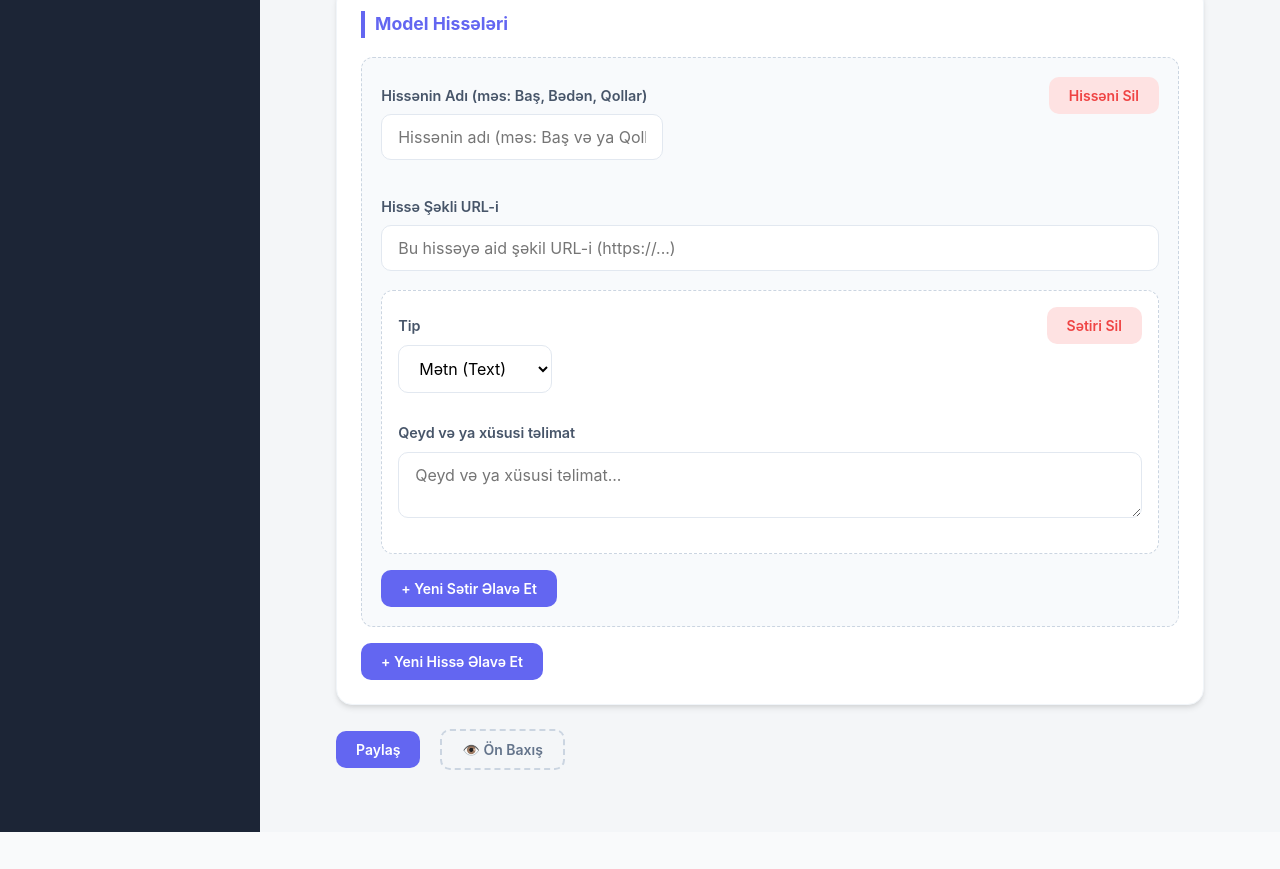
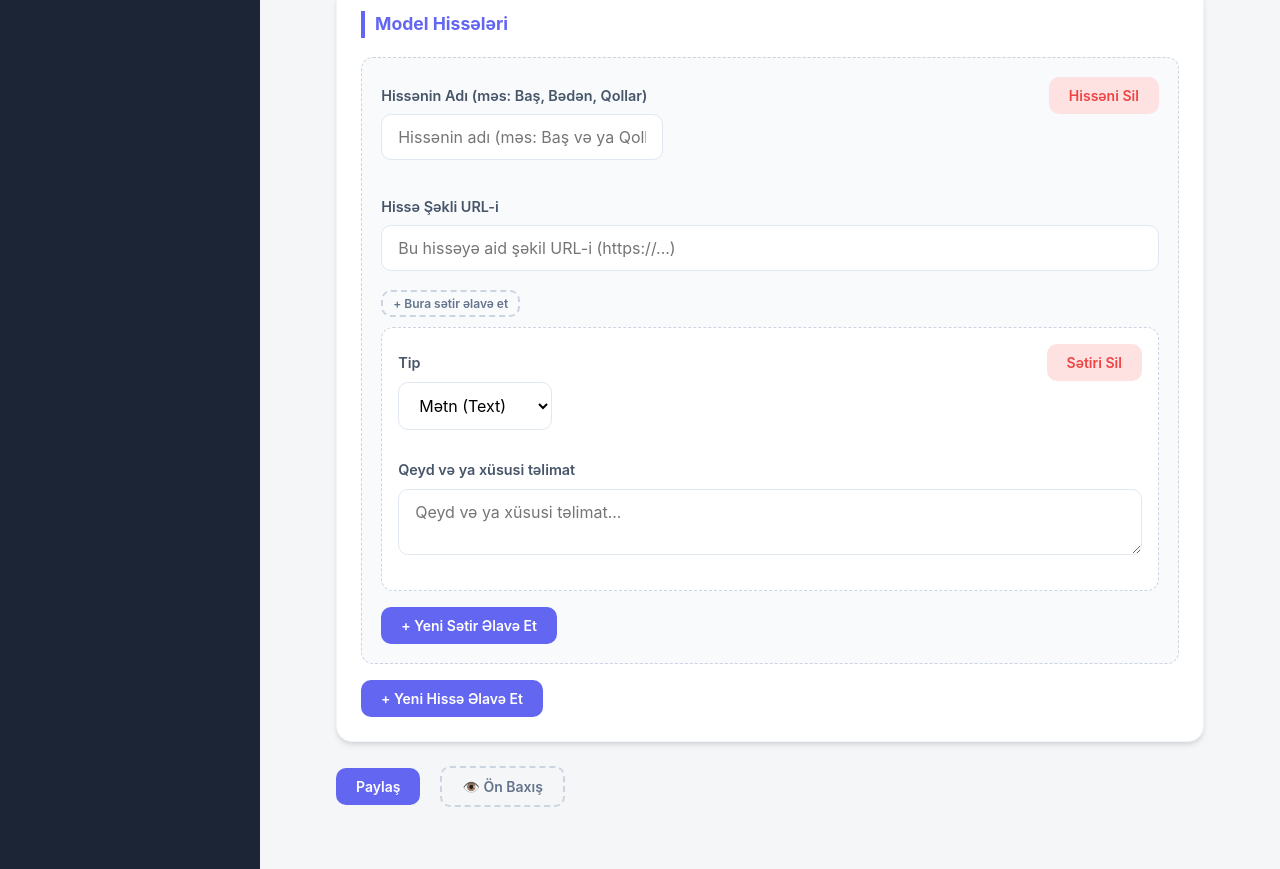
Before and after one commit to SuleymanVeli/StitchLabAdmin, a Next.js app: page /productform in a window 1280 px wide. Shown: the part 1411-2280 px from the top of the page. Before the commit the page ends 2243 px from the top, so only its background shows below. Built offline with nearby package versions, Linux system fonts and the light colour scheme.

Commit message:
feat: Add insert functionality to ContentRow component and enhance validation messages for image URLs

```diff
--- a/src/components/SectionContent.tsx
+++ b/src/components/SectionContent.tsx
@@ -5,7 +5,7 @@ import FormTextArea from './FormTextArea';
 import Button from './Button';
 
 // 1. Hər bir sətir üçün ayrıca komponent yaradırıq
-function ContentRow({ sIndex, cIndex, control, register, remove, getValues, setValue }: any) {
+function ContentRow({ sIndex, cIndex, control, register, remove, getValues, setValue, insert }: any) {
     // useWatch artıq dövrün içində deyil, bu komponentin ən yuxarı hissəsindədir
     const contentType = useWatch({
         control,
@@ -19,7 +19,20 @@ function ContentRow({ sIndex, cIndex, control, register, remove, getValues, setV
         defaultValue: []
     });
 
+    const newItem = { type: 'step', text: '', step: cIndex + 1, images: [] };
+
     return (
+        <div className={styles.rowContainer}>
+            <div className={styles.insertAction}>
+                <Button
+                    type="button"
+                    variant={'outline'}
+                    size='sm'
+                    onClick={() => insert(cIndex, newItem)}
+                >
+                    + Bura sətir əlavə et
+                </Button>
+            </div>
             <div className={styles.contentRow}>
                 <div className={styles.contentHeader}>
                     <div className={styles.formGroup}>
@@ -112,12 +125,13 @@ function ContentRow({ sIndex, cIndex, control, register, remove, getValues, setV
 
                 </div>
             </div>
+        </div>
     );
 }
 
 // 2. Əsas SectionContent komponenti
 export default function SectionContent({ sIndex, control, register, errors, getValues, setValue }: any) {
-    const { fields, append, remove } = useFieldArray({
+    const { fields, append, remove, insert } = useFieldArray({
         control,
         name: `sections.${sIndex}.content`
     });
@@ -135,6 +149,7 @@ export default function SectionContent({ sIndex, control, register, errors, getV
                     remove={remove}
                     getValues={getValues}
                     setValue={setValue}
+                    insert={insert}
                 />
             ))}
 
--- a/src/pages/productform.tsx
+++ b/src/pages/productform.tsx
@@ -30,8 +30,8 @@ const schema = z.object({
     isPro: z.boolean().default(false),
 
     images: z.object({
-        large: z.string(),
-        thumbnail: z.string(),
+        large: z.string().min(3, "Şəkil əlavə et"),
+        thumbnail: z.string().min(3, "Şəkil əlavə et"),
     }),
     preparation: z.object({
         main: z.object({
--- a/src/styles/products.module.css
+++ b/src/styles/products.module.css
@@ -213,3 +213,7 @@
     margin-top: 5px;
     font-size: 0.8rem;
 }
+
+.insertAction{
+  margin-bottom: 10px;
+}
```
Lines whose indentation alone changed are shown as unchanged.
